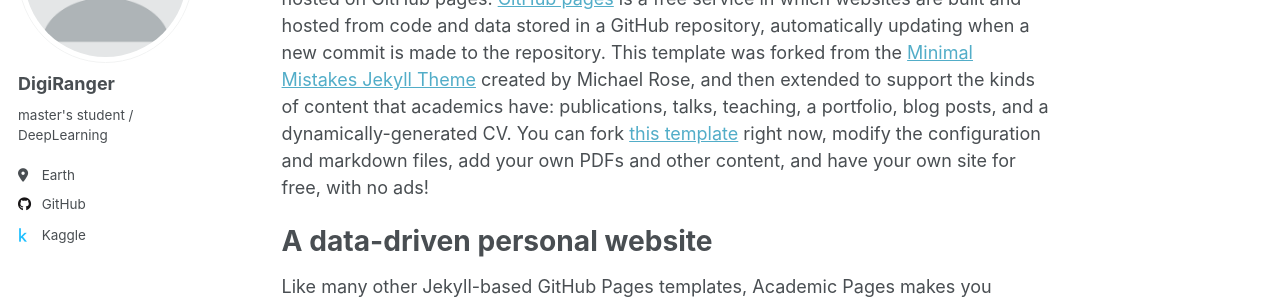
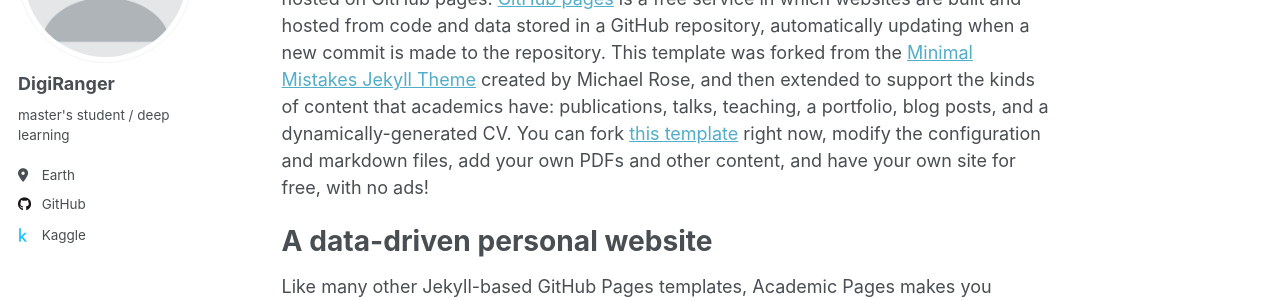
Before and after one commit to DigiRanger/DigiRanger.github.io, a Jekyll site: the page built from _pages/about.md, in a window 1280 px wide. Shown: the part 211-511 px from the top of the page. Built offline with Jekyll 4.4.1, drawn with Linux system fonts in a browser that asks for light colours.

Commit message:
Update _config.yml

```diff
--- a/_config.yml
+++ b/_config.yml
@@ -25,7 +25,7 @@ author:
   avatar           : "profile.png"
   name             : "DigiRanger"
   pronouns         : # example: "she/her"
-  bio              : "master's student / DeepLearning"
+  bio              : "master's student / deep learning"
   location         : "Earth"
   employer         : # "Red Brick University"
   uri              : # URL
```
